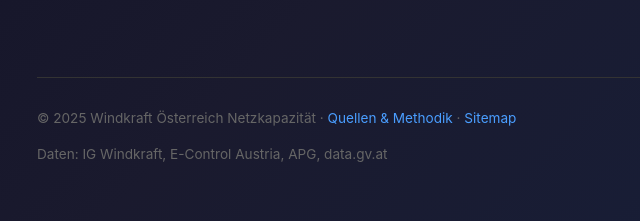
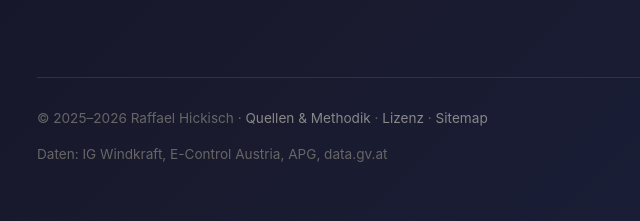
Before and after one commit to raffopenssh/austria-grid, a Flask app: page /quellen in a window 1280 px wide. Shown: the part 805-1026 px from the top of the page, without its empty margins (23-663 px from the left). Run offline with Flask 3, Linux system fonts and the light colour scheme.

Commit message:
Add LICENSE (MIT, code only) and /lizenz page; link from footers and map attribution
Co-authored-by: Shelley <shelley@exe.dev>

```diff
--- a/app.py
+++ b/app.py
@@ -993,6 +993,7 @@ def _render_seo(title, description, canonical_path, content, keywords='', struct
         og_image=og_image or _og_image_for(),
         structured_data=json.dumps(structured_data or {}, ensure_ascii=False),
         content=content,
+        year=datetime.now().year,
     )
 
 
@@ -1030,6 +1031,46 @@ def quellen_page():
         'Datenquellen und Methodik der Windkraft-Netzkapazitätsanalyse für Österreich: '
         'IG Windkraft, E-Control, ENTSO-E, APG, OpenStreetMap und data.gv.at.',
         '/quellen', content,
+    )
+
+
+@app.route('/lizenz')
+def lizenz_page():
+    year = datetime.now().year
+    content = f"""
+    <div class="breadcrumb"><a href="/">Karte</a> › Lizenz</div>
+    <h1>Lizenz</h1>
+    <h2>Software</h2>
+    <p>Der Quellcode dieser Plattform steht unter der
+    <a href="https://opensource.org/licenses/MIT">MIT-Lizenz</a>.
+    © 2025–{year} Raffael Hickisch.</p>
+    <h2>Daten</h2>
+    <p>Die dargestellten Daten stammen von Dritten und unterliegen deren jeweiligen
+    Nutzungsbedingungen. Die MIT-Lizenz gilt <strong>nicht</strong> für diese Daten.</p>
+    <div class="list-grid">
+      <div class="list-item"><strong>OpenStreetMap</strong><br>© OpenStreetMap-Mitwirkende,
+        <a href="https://www.openstreetmap.org/copyright">ODbL 1.0</a></div>
+      <div class="list-item"><strong>CARTO</strong><br>Basemap-Kacheln,
+        <a href="https://carto.com/attributions">CARTO Attributions</a></div>
+      <div class="list-item"><strong>ENTSO-E Transparency</strong><br>
+        <a href="https://transparency.entsoe.eu/content/static_content/Static%20content/terms%20and%20conditions/terms%20and%20conditions.html">ENTSO-E Nutzungsbedingungen</a></div>
+      <div class="list-item"><strong>data.gv.at</strong><br>Bezirksgrenzen,
+        <a href="https://creativecommons.org/licenses/by/4.0/deed.de">CC BY 4.0</a></div>
+      <div class="list-item"><strong>E-Control Austria</strong><br>Netzkapazitäten, Nutzungsbedingungen von E-Control</div>
+      <div class="list-item"><strong>IG Windkraft</strong><br>Windpark-Daten, Rechte bei IG Windkraft</div>
+      <div class="list-item"><strong>APG / ONIP</strong><br>Übertragungsnetz, Rechte bei APG</div>
+      <div class="list-item"><strong>Austro Control · BEV (INSPIRE)</strong><br>Luftfahrthindernisse, Kataster – Rechte bei den jeweiligen Stellen</div>
+    </div>
+    <h2>Haftungsausschluss</h2>
+    <p>Alle Angaben ohne Gewähr. Die Software wird „wie besehen" ohne jegliche Gewährleistung
+    bereitgestellt. Für verbindliche Netzanschluss-Auskünfte wenden Sie sich an den zuständigen Netzbetreiber.</p>
+    <a class="cta-button" href="/quellen">Quellen &amp; Methodik</a>
+    """
+    return _render_seo(
+        'Lizenz | Windkraft Österreich Netzkapazität',
+        'Lizenzinformationen: MIT-Lizenz für den Quellcode, Datenlizenzen von OpenStreetMap (ODbL), '
+        'ENTSO-E, data.gv.at (CC BY 4.0) und weiteren Quellen.',
+        '/lizenz', content,
     )
 
 
@@ -1254,6 +1295,7 @@ def sitemap():
         {'loc': BASE_URL + '/bezirke', 'priority': '0.8', 'changefreq': 'weekly'},
         {'loc': BASE_URL + '/umspannwerke', 'priority': '0.8', 'changefreq': 'weekly'},
         {'loc': BASE_URL + '/quellen', 'priority': '0.5', 'changefreq': 'monthly'},
+        {'loc': BASE_URL + '/lizenz', 'priority': '0.3', 'changefreq': 'yearly'},
     ]
 
     for feature in bezirke['features']:
--- a/static/analytics.html
+++ b/static/analytics.html
@@ -159,7 +159,7 @@ td.up { color:var(--danger); font-weight:600; } td.down { color:var(--accent); f
     <div class="chart-wrap"><canvas id="balanceChart"></canvas></div>
   </div>
 </div>
-<div class="footer">Datenquelle: ENTSO-E Transparency Platform · Preise = Day-Ahead (EPEX AT) · Analyse-API: <a href="/api/analytics/summary" style="color:#00d4aa">/api/analytics/*</a></div>
+<div class="footer">Datenquelle: ENTSO-E Transparency Platform · Preise = Day-Ahead (EPEX AT) · Analyse-API: <a href="/api/analytics/summary" style="color:#00d4aa">/api/analytics/*</a> · <a href="/lizenz" style="color:inherit">Lizenz</a></div>
 <script>
 const COLORS = new Proxy({2021:'#495a7c',2022:'#6b7fa8',2023:'#5c7cfa',2024:'#fcc419',2025:'#ff8787',2026:'#00d4aa'},
   {get:(t,k)=> t[k] || ['#00d4aa','#c084fc','#38bdf8','#f97316','#a3e635'][(+k||0)%5]});
--- a/static/index.html
+++ b/static/index.html
@@ -1865,7 +1865,7 @@
 
         // Dark tile layer
         L.tileLayer('https://{s}.basemaps.cartocdn.com/dark_all/{z}/{x}/{y}{r}.png?key=cb1_2f4r_1_641ea85562265ec4220f53fc', {
-            attribution: '&copy; <a href="https://www.openstreetmap.org/copyright">OpenStreetMap</a> contributors &copy; <a href="https://carto.com/attributions">CARTO</a>',
+            attribution: '&copy; <a href="https://www.openstreetmap.org/copyright">OpenStreetMap</a> contributors &copy; <a href="https://carto.com/attributions">CARTO</a> · <a href="/lizenz">Lizenz</a>',
             subdomains: 'abcd',
             maxZoom: 19
         }).addTo(map);
--- a/templates/base_seo.html
+++ b/templates/base_seo.html
@@ -131,6 +131,8 @@
             color: #666;
             font-size: 0.85rem;
         }
+        footer a { color: #888; text-decoration: none; }
+        footer a:hover { color: #00d4aa; }
     </style>
 </head>
 <body>
@@ -138,8 +140,9 @@
         {{ content | safe }}
 
         <footer>
-            <p>© 2025 Windkraft Österreich Netzkapazität ·
+            <p>© 2025–{{ year }} Raffael Hickisch ·
                <a href="/quellen">Quellen & Methodik</a> ·
+               <a href="/lizenz">Lizenz</a> ·
                <a href="/sitemap.xml">Sitemap</a>
             </p>
             <p>Daten: IG Windkraft, E-Control Austria, APG, data.gv.at</p>
```
Also changed, not shown: 1 other file.
